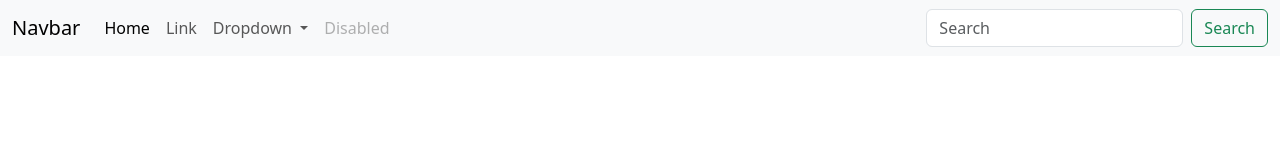
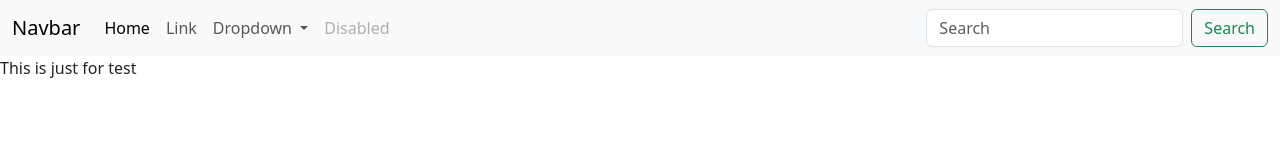
Before and after one commit to HasanAlsaafen/SoftwareLabHomework, a plain HTML site: page index.html in a window 1280 px wide. Drawn offline with nearby package versions, Linux system fonts and the light colour scheme.

Commit message:
Adding footer

```diff
--- a/index.html
+++ b/index.html
@@ -72,6 +72,7 @@
       </div>
     </nav>
   </body>
+  <footer>This is just for test</footer>
   <script
     src="https://cdn.jsdelivr.net/npm/bootstrap@5.3.5/dist/js/bootstrap.bundle.min.js"
     integrity="sha384-k6d4wzSIapyDyv1kpU366/PK5hCdSbCRGRCMv+eplOQJWyd1fbcAu9OCUj5zNLiq"
```
